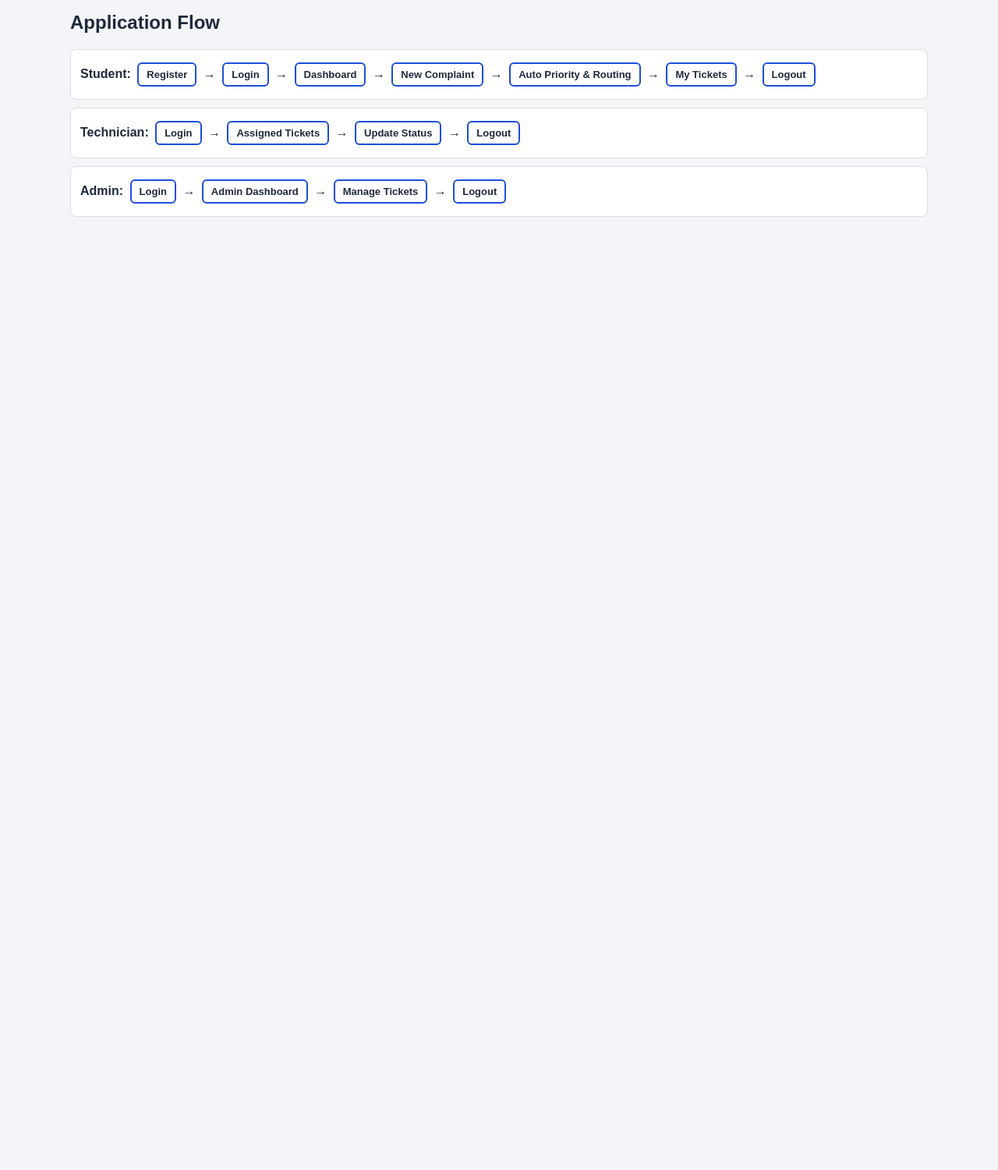
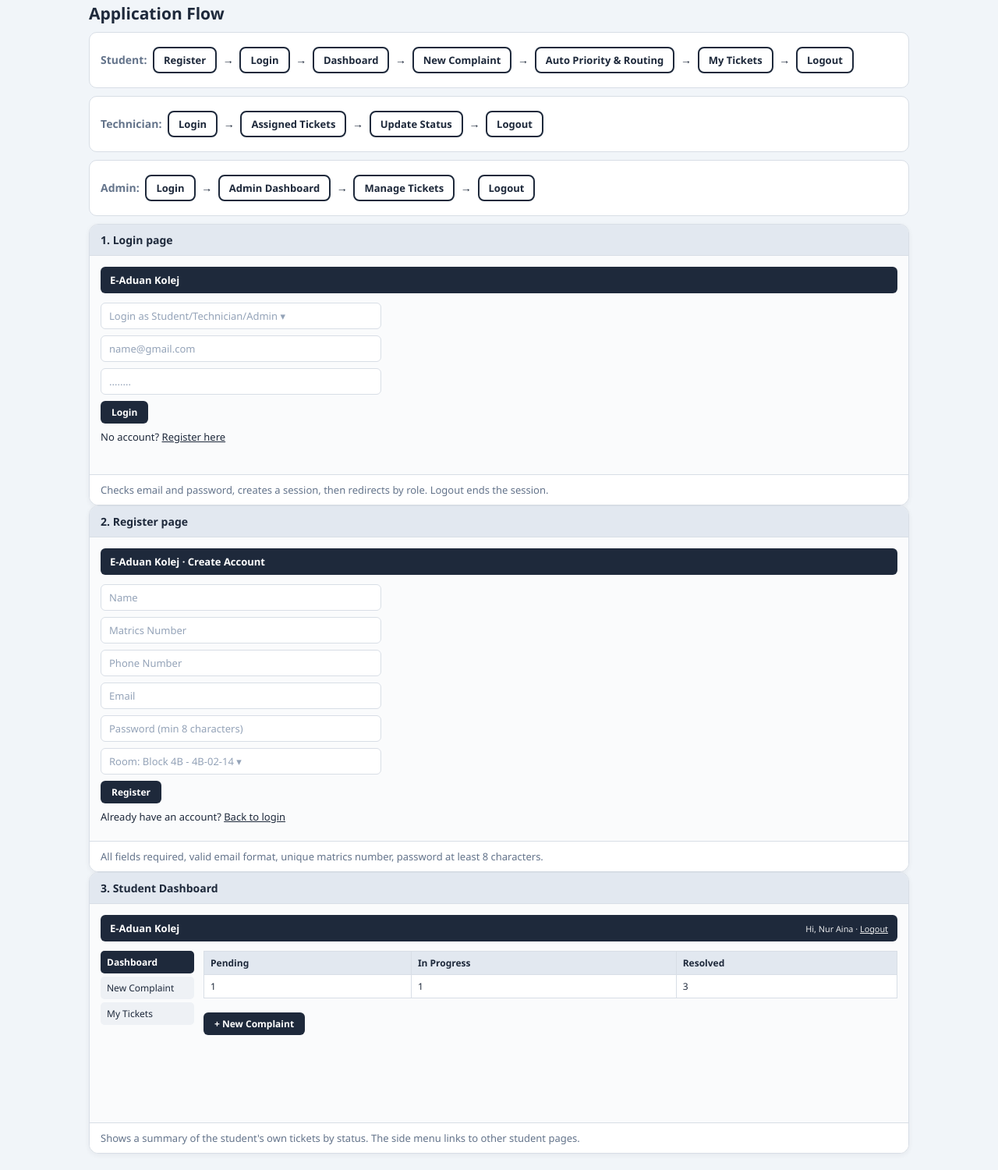
Before and after one commit to fshae12/CSC584-GroupProject-EAduanKolej-240Club, a plain HTML site: page EAduanKolej/web/storyboard.html in a window 1280 px wide. Shown: the part 180-1680 px from the top of the page at 78% size. Before the commit the page ends 800 px from the top, so only its background shows below. Drawn offline with Linux system fonts and the light colour scheme.

Commit message:
Update storyboard.html

```diff
--- a/EAduanKolej/web/storyboard.html
+++ b/EAduanKolej/web/storyboard.html
@@ -5,24 +5,43 @@
         <meta charset="UTF-8">
         <title>E-Aduan Kolej Storyboard</title>
         <style>
-        body{margin:0;font-family:Arial,sans-serif;background:#f3f5f9;color:#1e293b}
-        header{background:#1e293b;color:#fff;padding:20px}
-        nav{background:#fff;padding:8px 20px;position:sticky;top:0;border-bottom:1px solid #ddd}
-        nav a{margin-right:12px;color:#1e293b;text-decoration:none;font-size:14px}
-        main{max-width:1100px;margin:auto;padding:20px}
-        .lane{background:#fff;border:1px solid #ddd;border-radius:8px;padding:12px;margin-bottom:10px}
-        .box{display:inline-block;border:2px solid #1d4ed8;border-radius:6px;padding:6px 10px;margin:4px;font-weight:bold;font-size:13px}
-        .grid{display:grid;grid-template-columns:repeat(auto-fit,minmax(450px,1fr));gap:16px}
-        .shot{background:#fff;border:1px solid #ddd;border-radius:8px;overflow:hidden}
-        .shot h3{margin:0;padding:10px;border-bottom:1px solid #ddd;font-size:15px}
-        .screen{padding:12px;background:#fafbfd;font-size:13px}
-        .top{background:#1d4ed8;color:#fff;padding:8px;border-radius:5px;margin-bottom:10px}
-        .field{border:1px solid #ccc;background:#fff;padding:6px;border-radius:4px;margin-bottom:6px;color:#999}
-        .btn{display:inline-block;background:#1d4ed8;color:#fff;padding:5px 12px;border-radius:4px;font-size:12px}
-        table{width:100%;border-collapse:collapse;font-size:12px;background:#fff}
-        th,td{border:1px solid #ddd;padding:5px}
-        th{background:#eef1f5}
-        .note{padding:10px;font-size:13px;color:#64748b;border-top:1px solid #ddd}
+            *{box-sizing:border-box}
+            body{margin:0;font-family:"Segoe UI",Arial,sans-serif;background:#f1f5f9;color:#1e293b}
+
+            header{background:#1e293b;color:#fff;padding:26px 24px}
+            header h1{margin:0;font-size:26px}
+            nav{background:#fff;padding:8px 24px;position:sticky;top:0;border-bottom:1px solid #d8dee6;z-index:5}
+            nav a{display:inline-block;margin:2px;padding:4px 10px;border-radius:14px;color:#1e293b;text-decoration:none;font-size:13px}
+            nav a:hover{background:#e2e8f0}
+
+            main{max-width:1100px;margin:auto;padding:24px}
+            h2{font-size:21px;margin:24px 0 10px}
+
+            .lane{background:#fff;border:1px solid #d8dee6;border-radius:10px;padding:14px;margin-bottom:10px;font-size:14px}
+            .lane b{color:#64748b}
+            .box{display:inline-block;background:#fff;border:2px solid #1e293b;border-radius:8px;padding:6px 12px;margin:4px;font-weight:600;font-size:13px}
+
+            .grid{display:grid;grid-template-columns:repeat(auto-fit,minmax(440px,1fr));gap:20px}
+
+            .shot{background:#fff;border:1px solid #d8dee6;border-radius:12px;overflow:hidden;box-shadow:0 2px 6px rgba(30,41,59,.06)}
+            .shot h3{margin:0;padding:10px 14px;font-size:14px;background:#e2e8f0;border-bottom:1px solid #d8dee6}
+
+            .screen{padding:14px;background:#fafbfc;font-size:13px;min-height:280px}
+            .top{display:flex;justify-content:space-between;align-items:center;background:#1e293b;color:#fff;padding:8px 12px;border-radius:6px;margin-bottom:12px;font-weight:600;font-size:13px}
+            .top small{font-weight:400;opacity:.9}
+            .field{border:1px solid #d8dee6;background:#fff;padding:7px 10px;border-radius:6px;margin-bottom:8px;color:#94a3b8;max-width:360px}
+            .btn{display:inline-block;background:#1e293b;color:#fff;padding:6px 14px;border-radius:6px;font-size:12px;font-weight:600}
+            .screen p{margin:8px 0}
+
+            table{width:100%;border-collapse:collapse;font-size:12px;background:#fff}
+            th,td{border:1px solid #d8dee6;padding:6px 8px;text-align:left}
+            th{background:#e2e8f0;color:#1e293b}
+
+            .note{padding:10px 14px;font-size:13px;color:#64748b;border-top:1px solid #d8dee6;background:#fff}
+
+            .side{display:grid;grid-template-columns:120px 1fr;gap:12px}
+            .menu div{padding:6px 8px;border-radius:5px;background:#eef1f5;margin-bottom:4px;font-size:12px}
+            .menu .on{background:#1e293b;color:#fff;font-weight:600}
         </style>
     </head>
     <body>
@@ -49,6 +68,61 @@
                     <span class="box">Manage Tickets</span> → <span class="box">Logout</span></div>
             </section>
 
+                <section class="shot" id="p1">
+                    <h3>1. Login page</h3>
+                    <div class="screen">
+                        <div class="top">E-Aduan Kolej</div>
+                        <div class="field">Login as Student/Technician/Admin ▾</div>
+                        <div class="field">name@gmail.com</div>
+                        <div class="field">........</div>
+                        <span class="btn">Login</span>
+                        <p>No account? <u>Register here</u></p>
+                    </div>
+                    <div class="note">Checks email and password, creates a session, then redirects by role. Logout ends the session.</div>
+                </section>
+
+                <section class="shot" id="p2">
+                    <h3>2. Register page</h3>
+                    <div class="screen">
+                        <div class="top">E-Aduan Kolej · Create Account</div>
+                        <div class="field">Name</div>
+                        <div class="field">Matrics Number</div>
+                        <div class="field">Phone Number</div>
+                        <div class="field">Email</div>
+                        <div class="field">Password (min 8 characters)</div>
+                        <div class="field">Room: Block 4B - 4B-02-14 ▾</div>
+                        <span class="btn">Register</span>
+                        <p>Already have an account? <u>Back to login</u></p>
+                    </div>
+                    <div class="note">All fields required, valid email format, unique matrics number, password at least 8 characters.</div>
+                </section>
+
+                <section class="shot" id="p3">
+                    <h3>3. Student Dashboard</h3>
+                    <div class="screen">
+                        <div class="top"><span>E-Aduan Kolej</span><small>Hi, Nur Aina · <u>Logout</u></small></div>
+                        <div class="side">
+                            <div class="menu">
+                                <div class="on">Dashboard</div>
+                                <div>New Complaint</div>
+                                <div>My Tickets</div>
+                            </div>
+                            <div>
+                                <table>
+                                    <tr><th>Pending</th><th>In Progress</th><th>Resolved</th></tr>
+                                    <tr><td>1</td><td>1</td><td>3</td></tr>
+                                </table>
+                                <br>
+                                <span class="btn">+ New Complaint</span>
+                            </div>
+                        </div>
+                    </div>
+                    <div class="note">Shows a summary of the student's own tickets by status. The side menu links to other student pages.</div>
+                </section>
+
+
+            </div>
+
         </main>
     </body>
 </html>
```
